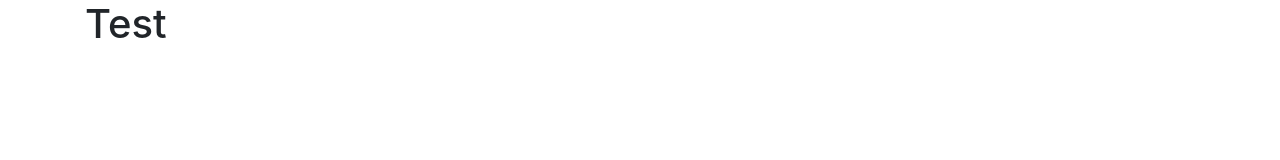
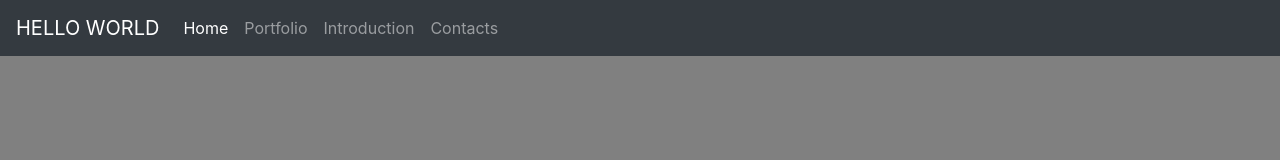
Before and after one commit to Code-Institute-Submissions/Zaidcoll-Project1, a plain HTML site: page index.html in a window 1280 px wide. Drawn offline with nearby package versions, Linux system fonts and the light colour scheme.

Commit message:
add Navbar,style sheet and main header contents

```diff
--- a/index.html
+++ b/index.html
@@ -6,13 +6,27 @@
 
     <!-- Bootstrap CSS -->
     <link rel="stylesheet" href="https://stackpath.bootstrapcdn.com/bootstrap/4.3.1/css/bootstrap.min.css" integrity="sha384-ggOyR0iXCbMQv3Xipma34MD+dH/1fQ784/j6cY/iJTQUOhcWr7x9JvoRxT2MZw1T" crossorigin="anonymous">
-
+    <link rel="stylesheet" href='style.css'>
     <title>Resume</title>
   </head>
   <body>
-    <div class = 'container'>
-        <h1>Test</h1>
+    <nav class="navbar navbar-expand-lg navbar-dark bg-dark">
+		<a class="navbar-brand" href="#">HELLO WORLD</a>
+      <button class="navbar-toggler" type="button" data-toggle="collapse" data-target="#navbarSupportedContent" aria-controls="navbarSupportedContent" aria-expanded="false" aria-label="Toggle navigation">
+        <span class="navbar-toggler-icon"></span>
+      </button>
+
+    <div class="collapse navbar-collapse" id="navbarSupportedContent">
+      <ul class="navbar-nav mr-auto">
+        <li class="nav-item active">
+          <a class="nav-link" href="#">Home <span class="sr-only">(current)</span></a>
+          <li> <a class="nav-link" href="#">Portfolio</a></li>
+          <li>  <a class="nav-link" href="#">Introduction</a></li>
+          <li>  <a class="nav-link" href="#">Contacts</a></li>
+        </li>
+      </ul>
     </div>
+  </nav>
 
 
 
--- a/style.css
+++ b/style.css
@@ -0,0 +1,3 @@
+body{
+    background-color:grey;
+}
```
Also changed, not shown: .c9/metadata/environment/index.html, .c9/metadata/environment/style.css (added), 2 other files.
